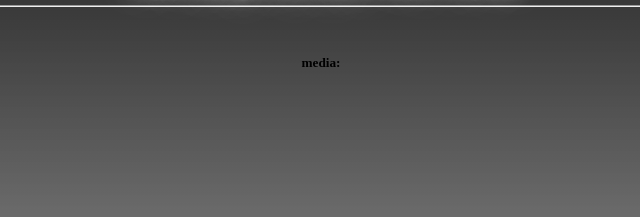
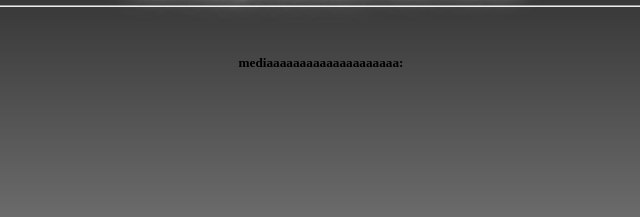
Before and after one commit to malekyosryx1-pixel/hi, a plain HTML site: page index.html in a window 1280 px wide. Shown: the part 238-455 px from the top of the page, 319-959 px from the left. Drawn offline with Linux system fonts and the light colour scheme; a web font is replaced by a local one.

Commit message:
update index

```diff
--- a/index.html
+++ b/index.html
@@ -28,7 +28,7 @@
 
         <br>
         <div class="grr">
-            <h5>media:</h5>
+            <h5>mediaaaaaaaaaaaaaaaaaaaa:</h5>
         </div>
 
 </body>
```
